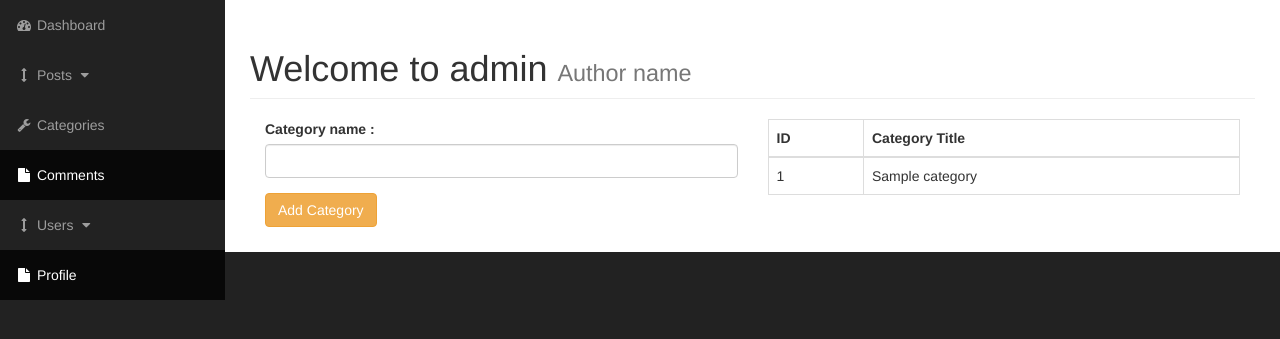
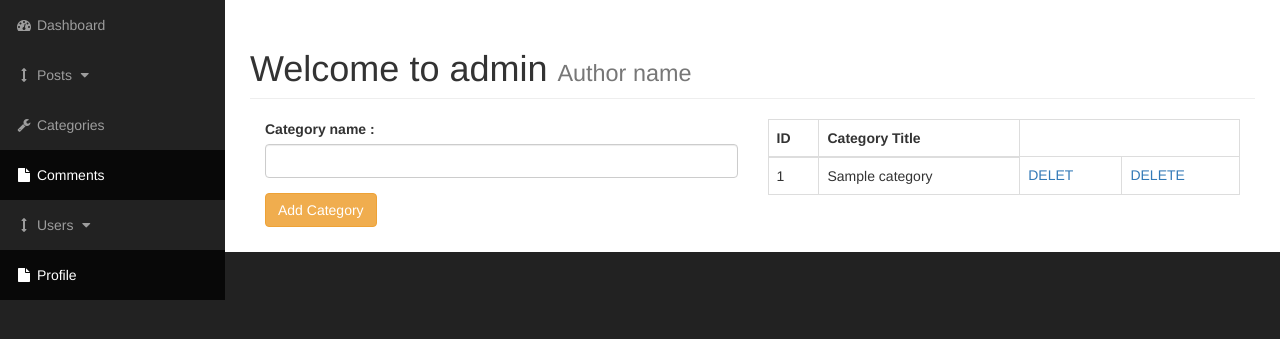
Before and after one commit to vidarshan/Online-Blogging-System, a PHP site: page /admin/categories.php in a window 1280 px wide. Shown: the part 51-390 px from the top of the page. Run offline with PHP 8.4, Linux system fonts and the light colour scheme; tables that the repository leaves empty or names only in its code hold one stand-in row (values such as "Sample post").

Commit message:
Delete categories from admin

```diff
--- a/admin/categories.php
+++ b/admin/categories.php
@@ -56,12 +56,7 @@
                         </div>
 
 
-                <?php
 
-                        $query = "SELECT * FROM categories";
-
-                        $select_categories = mysqli_query($connection, $query);
-                ?>
 
 
                         <div class="col-xs-6">
@@ -73,19 +68,48 @@
                                     </tr>
                                     <tbody>
 
-                                        <?php
+
+                                            <?php
+
+                                                $query = "SELECT * FROM categories";
+
+                                                $select_categories = mysqli_query($connection, $query);
+
+
+
+
                                                 while($row = mysqli_fetch_assoc($select_categories)){
 
                                                     $cat_id = $row['cat_id'];
                                                     $cat_title = $row['cat_title'];
 
                                                     echo "<tr>";
-                                                    echo "<td>${cat_id}</td>";
-                                                    echo "<td>${cat_title}</td>";
+                                                    echo "<td>{$cat_id}</td>";
+                                                    echo "<td>{$cat_title}</td>";
+                                                    echo "<td><a href='categories.php?edit={$cat_id}'>DELET</a></td>";
+                                                    echo "<td><a href='categories.php?delete={$cat_id}'>DELETE</a></td>";
                                                     echo "</tr>";
 
                                                 }
 
+                                        ?>
+
+                                        <?php
+                                            if(isset($_GET['delete'])){
+
+                                                $the_cat_id = $_GET['delete'];
+
+                                                $query = "DELETE FROM categories WHERE cat_id = '{$the_cat_id}'";
+
+                                                $delete_categories_query = mysqli_query($connection, $query);
+
+                                                if(!$delete_categories_query){
+                                                            die("Query Failed ". mysqli_error($connection));
+                                                }
+
+                                                header("Location: categories.php");
+
+                                            }
                                         ?>
 
                                     </tbody>
--- a/admin/includes/admin_header.php
+++ b/admin/includes/admin_header.php
@@ -1,3 +1,5 @@
+<?php ob_start(); ?>
+
 <?php include "../includes/db.php"; ?>
 
 <!DOCTYPE html>
```
